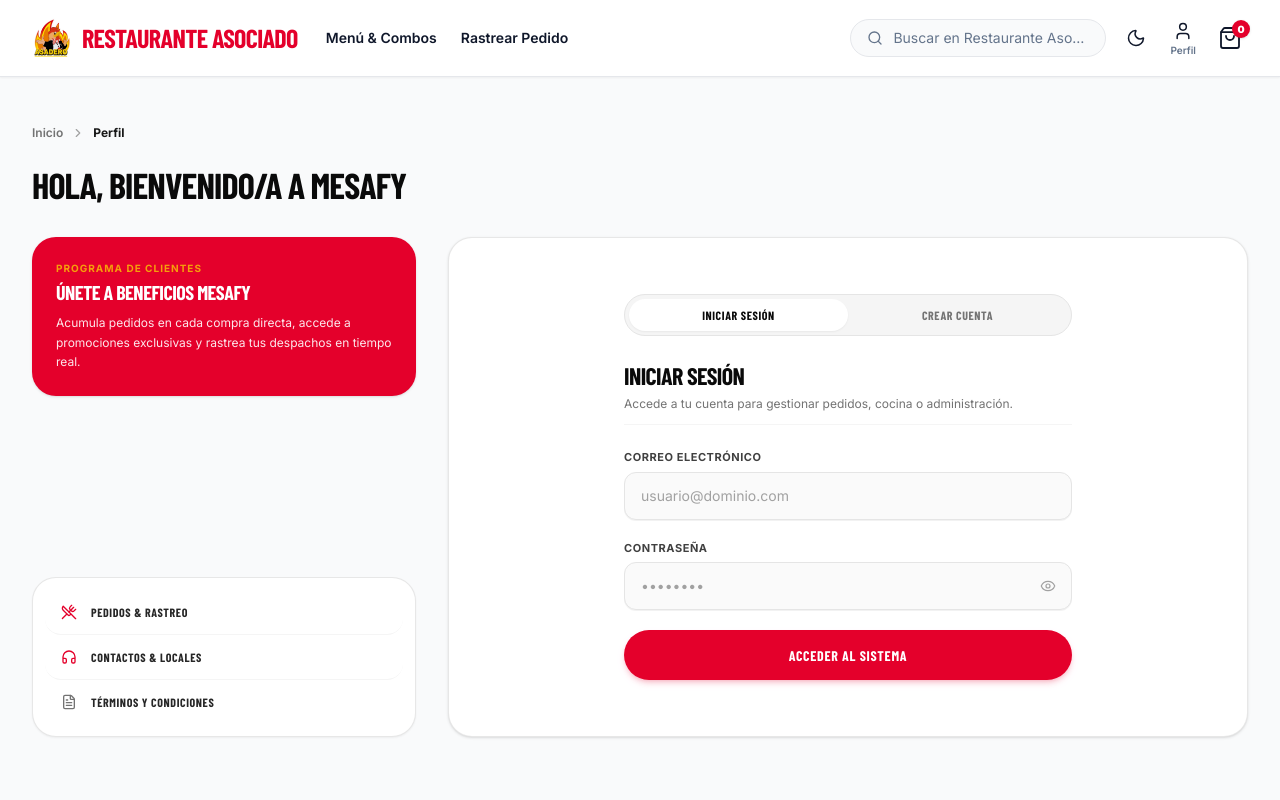
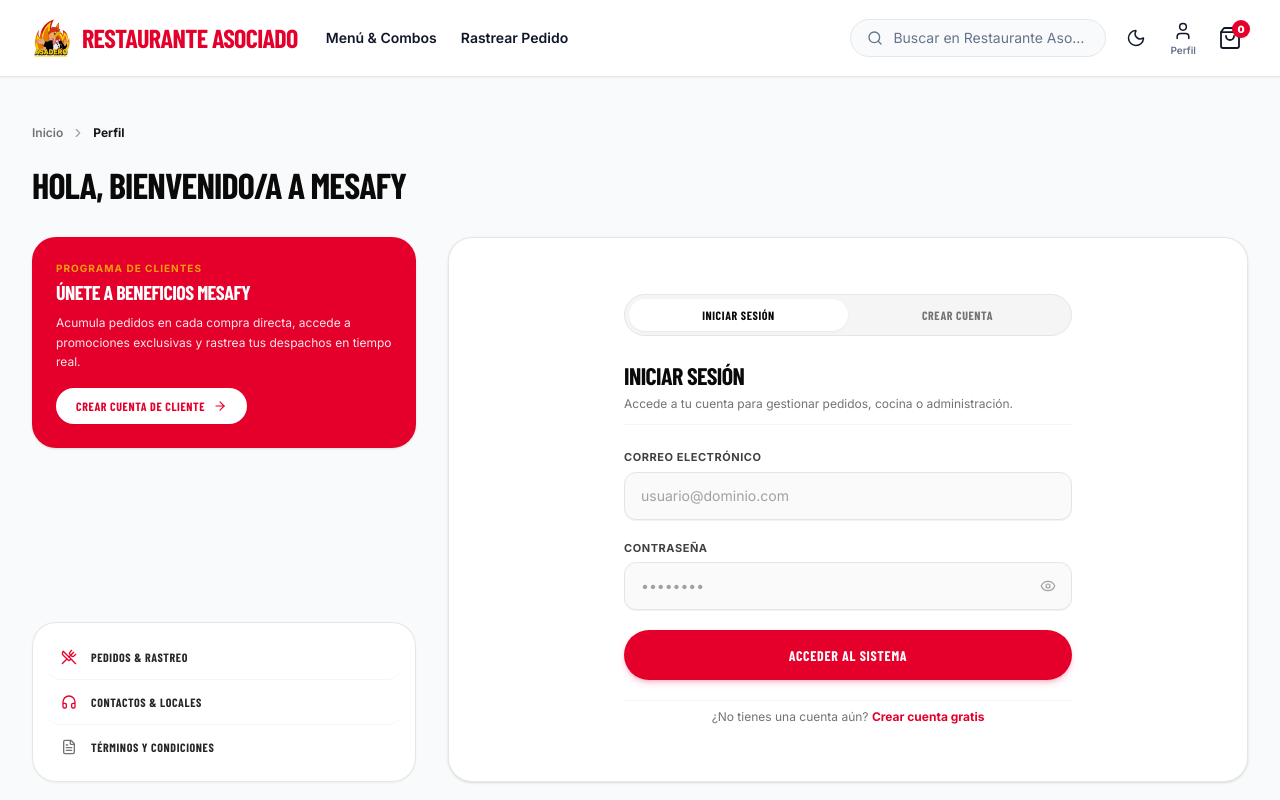
Before and after one commit to JorgeDoicela/delivery-platform, a Next.js app in the folder frontend/: page /login in a window 1280 px wide. Shown: the top 800 px of the page. Built offline with nearby package versions, Linux system fonts and the light colour scheme; no server answers; a web font is replaced by a local one.

Commit message:
feat(auth): anadir enlaces directos y conmutador bidireccional entre login y registro

```diff
--- a/frontend/src/app/(storefront)/login/page.tsx
+++ b/frontend/src/app/(storefront)/login/page.tsx
@@ -72,9 +72,17 @@ function LoginContent() {
             <h2 className="text-xl font-black uppercase tracking-tight font-display leading-tight mb-2">
               Únete a Beneficios {brandName}
             </h2>
-            <p className="text-xs text-white/90 leading-relaxed font-sans">
+            <p className="text-xs text-white/90 leading-relaxed font-sans mb-4">
               Acumula pedidos en cada compra directa, accede a promociones exclusivas y rastrea tus despachos en tiempo real.
             </p>
+            <button
+              type="button"
+              onClick={() => setAuthMode(authMode === "login" ? "register" : "login")}
+              className="bg-white text-brand-primary hover:bg-neutral-100 active:scale-95 text-xs font-black uppercase tracking-wider font-display px-5 py-2.5 rounded-full shadow-xs transition-all cursor-pointer inline-flex items-center gap-2"
+            >
+              <span>{authMode === "login" ? "Crear Cuenta de Cliente" : "Ya Tengo una Cuenta"}</span>
+              <ArrowRight className="w-3.5 h-3.5" />
+            </button>
           </div>
 
           {/* Menú Lateral con Iconos Limpios (Alineado al fondo al ras de la tarjeta derecha) */}
@@ -228,9 +236,17 @@ function LoginContent() {
               </div>
 
               {authMode === "login" ? (
-                <LoginForm redirectUrl={redirectUrl} embedded={true} />
+                <LoginForm
+                  redirectUrl={redirectUrl}
+                  embedded={true}
+                  onSwitchToRegister={() => setAuthMode("register")}
+                />
               ) : (
-                <RegisterForm redirectUrl={redirectUrl} embedded={true} />
+                <RegisterForm
+                  redirectUrl={redirectUrl}
+                  embedded={true}
+                  onSwitchToLogin={() => setAuthMode("login")}
+                />
               )}
             </div>
           )}
--- a/frontend/src/features/auth/components/LoginForm.tsx
+++ b/frontend/src/features/auth/components/LoginForm.tsx
@@ -2,6 +2,7 @@
 
 import { useState } from "react";
 import Image from "next/image";
+import Link from "next/link";
 import { useRouter } from "next/navigation";
 import { useForm } from "react-hook-form";
 import { zodResolver } from "@hookform/resolvers/zod";
@@ -14,9 +15,14 @@ import { useCurrentTenantQuery, useTenantStore } from "@/features/tenant";
 interface LoginFormProps {
   redirectUrl?: string;
   embedded?: boolean;
+  onSwitchToRegister?: () => void;
 }
 
-export function LoginForm({ redirectUrl, embedded = false }: LoginFormProps) {
+export function LoginForm({
+  redirectUrl,
+  embedded = false,
+  onSwitchToRegister,
+}: LoginFormProps) {
   const router = useRouter();
   const login = useAuthStore((s) => s.login);
   const { data: tenant } = useCurrentTenantQuery();
@@ -221,6 +227,29 @@ export function LoginForm({ redirectUrl, embedded = false }: LoginFormProps) {
           <span>Acceder al Sistema</span>
         )}
       </button>
+
+      {/* Enlace alternativo para crear cuenta */}
+      <div className="pt-2 text-center border-t border-neutral-100">
+        <p className="text-xs text-neutral-500 font-sans">
+          ¿No tienes una cuenta aún?{" "}
+          {onSwitchToRegister ? (
+            <button
+              type="button"
+              onClick={onSwitchToRegister}
+              className="font-bold text-brand-primary hover:underline cursor-pointer"
+            >
+              Crear cuenta gratis
+            </button>
+          ) : (
+            <Link
+              href="/login?tab=register"
+              className="font-bold text-brand-primary hover:underline"
+            >
+              Crear cuenta gratis
+            </Link>
+          )}
+        </p>
+      </div>
     </form>
   );
 }
--- a/frontend/src/features/auth/components/RegisterForm.tsx
+++ b/frontend/src/features/auth/components/RegisterForm.tsx
@@ -2,6 +2,7 @@
 
 import { useState } from "react";
 import Image from "next/image";
+import Link from "next/link";
 import { useRouter } from "next/navigation";
 import { useForm } from "react-hook-form";
 import { zodResolver } from "@hookform/resolvers/zod";
@@ -14,12 +15,14 @@ interface RegisterFormProps {
   redirectUrl?: string;
   embedded?: boolean;
   onSuccess?: () => void;
+  onSwitchToLogin?: () => void;
 }
 
 export function RegisterForm({
   redirectUrl,
   embedded = false,
   onSuccess,
+  onSwitchToLogin,
 }: RegisterFormProps) {
   const router = useRouter();
   const registerAction = useAuthStore((s) => s.register);
@@ -300,6 +303,29 @@ export function RegisterForm({
           <span>Registrarme y Continuar</span>
         )}
       </button>
+
+      {/* Enlace alternativo para iniciar sesión */}
+      <div className="pt-2 text-center border-t border-neutral-100">
+        <p className="text-xs text-neutral-500 font-sans">
+          ¿Ya tienes una cuenta registrada?{" "}
+          {onSwitchToLogin ? (
+            <button
+              type="button"
+              onClick={onSwitchToLogin}
+              className="font-bold text-brand-primary hover:underline cursor-pointer"
+            >
+              Inicia sesión aquí
+            </button>
+          ) : (
+            <Link
+              href="/login?tab=login"
+              className="font-bold text-brand-primary hover:underline"
+            >
+              Inicia sesión aquí
+            </Link>
+          )}
+        </p>
+      </div>
     </form>
   );
 }
```
